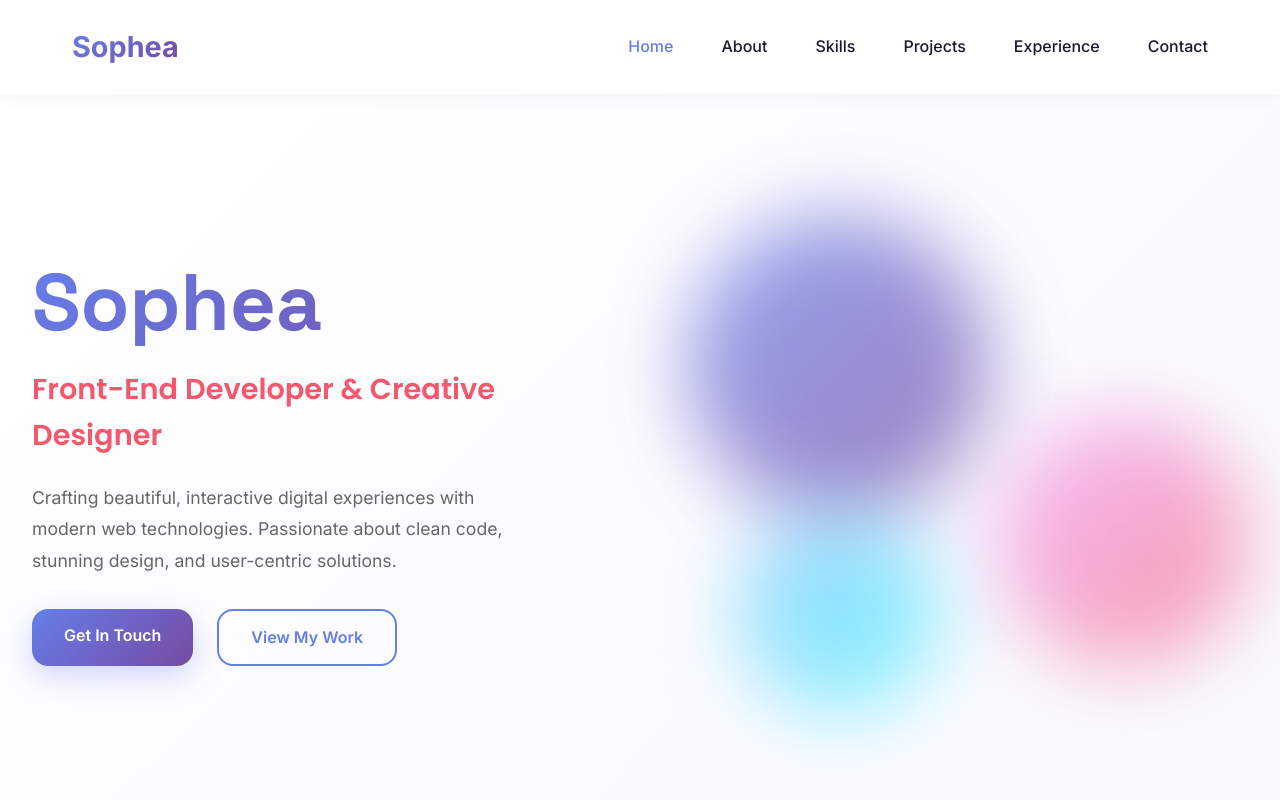
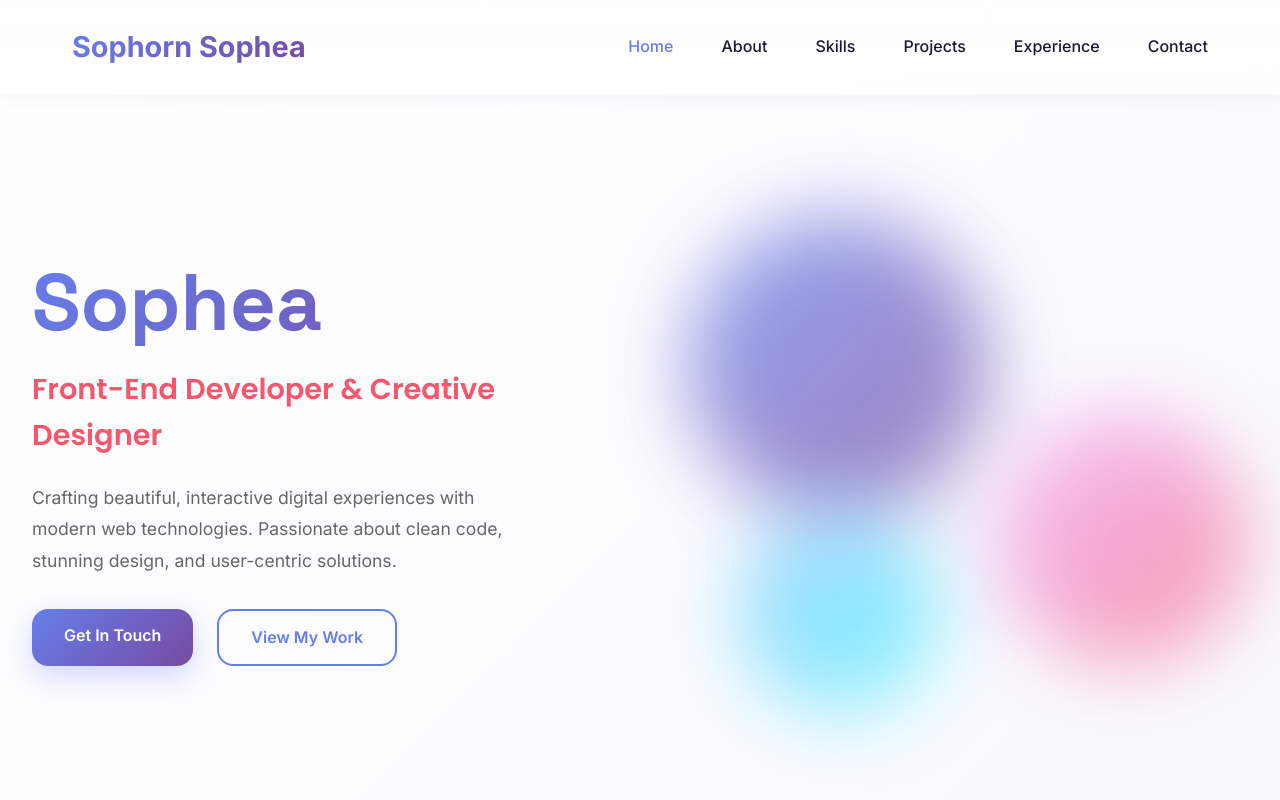
Before and after one commit to Sophea0327/My-Portfolio, a plain HTML site: page index.html in a window 1280 px wide. Shown: the top 800 px of the page. Drawn offline with nearby package versions, Linux system fonts and the light colour scheme.

Commit message:
add name

```diff
--- a/index.html
+++ b/index.html
@@ -13,7 +13,7 @@
     <nav class="navbar">
         <div class="nav-container">
             <div class="nav-logo">
-                <span class="logo-text">Sophea</span>
+                <span class="logo-text">Sophorn Sophea</span>
             </div>
             <ul class="nav-menu">
                 <li class="nav-item">
```
